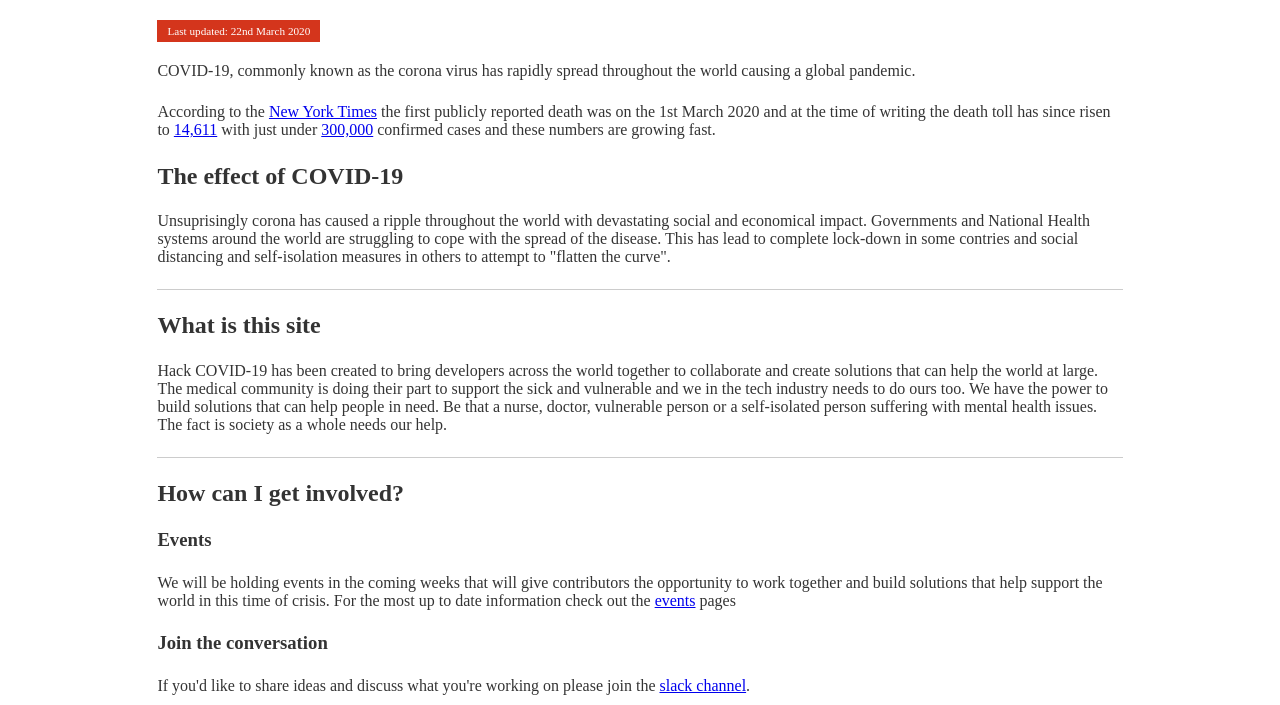
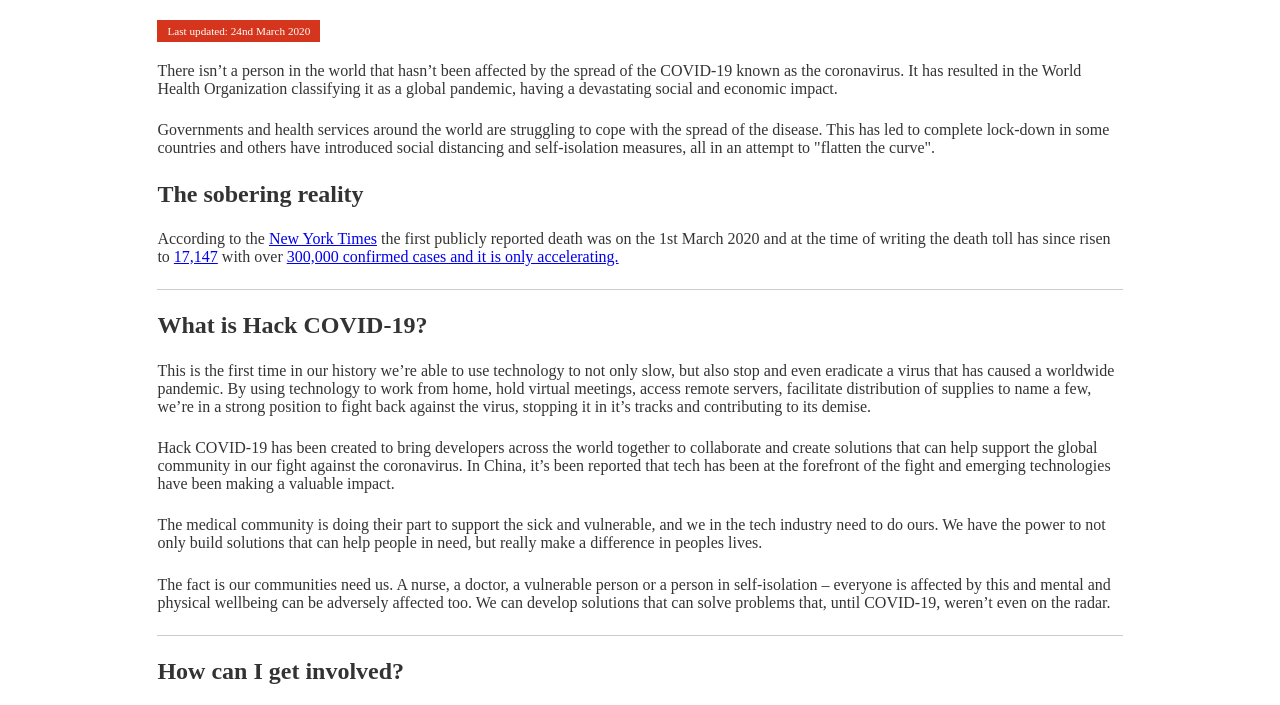
Before and after one commit to HackCOVID-19/hack-covid-site, a Gatsby site: page / in a window 1280 px wide. Shown: the part 227-932 px from the top of the page. Built offline with nearby package versions, Linux system fonts and the light colour scheme; Gatsby itself is replaced by a stand-in of ours; what typography-theme-alton would draw is missing.

Commit message:
Updated home page copy

```diff
--- a/src/pages/index.js
+++ b/src/pages/index.js
@@ -9,58 +9,75 @@ const IndexPage = () => (
   <Layout>
     <SEO title="Home" />
     <h1>Tech and creative professionals: The world needs your help.</h1>
-    <CallOut>Last updated: 22nd March 2020</CallOut>
+    <CallOut>Last updated: 24nd March 2020</CallOut>
 
     <p>
-      COVID-19, commonly known as the corona virus has rapidly spread throughout
-      the world causing a global pandemic.
+      There isn’t a person in the world that hasn’t been affected by the spread
+      of the COVID-19 known as the coronavirus. It has resulted in the World
+      Health Organization classifying it as a global pandemic, having a
+      devastating social and economic impact.
     </p>
     <p>
-      According to the{` `}
+      Governments and health services around the world are struggling to cope
+      with the spread of the disease. This has led to complete lock-down in some
+      countries and others have introduced social distancing and self-isolation
+      measures, all in an attempt to "flatten the curve".
+    </p>
+    <h2>The sobering reality</h2>
+    <p>
+      According to the{" "}
       <a href="https://www.nytimes.com/article/coronavirus-timeline.html">
         New York Times
+      </a>{" "}
+      the first publicly reported death was on the 1st March 2020 and at the
+      time of writing the death toll has since risen to{" "}
+      <a href="https://www.worldometers.info/coronavirus/coronavirus-death-toll/">
+        17,147
+      </a>{" "}
+      with over{" "}
+      <a href="https://www.who.int/emergencies/diseases/novel-coronavirus-2019">
+        300,000 confirmed cases and it is only accelerating.
       </a>
-      {` `} the first publicly reported death was on the 1st March 2020 and at
-      the time of writing the death toll has since risen to{" "}
-      <a href="https://www.worldometers.info/coronavirus/coronavirus-death-toll/">
-        14,611
-      </a>
-      {` `}
-      with just under{" "}
-      <a href="https://www.who.int/emergencies/diseases/novel-coronavirus-2019">
-        300,000
-      </a>
-      {` `}
-      confirmed cases and these numbers are growing fast.
-    </p>
-    <h2>The effect of COVID-19</h2>
-    <p>
-      Unsuprisingly corona has caused a ripple throughout the world with
-      devastating social and economical impact. Governments and National Health
-      systems around the world are struggling to cope with the spread of the
-      disease. This has lead to complete lock-down in some contries and social
-      distancing and self-isolation measures in others to attempt to "flatten
-      the curve".
     </p>
     <hr />
-    <h2>What is this site</h2>
+
+    <h2>What is Hack COVID-19?</h2>
+    <p>
+      This is the first time in our history we’re able to use technology to not
+      only slow, but also stop and even eradicate a virus that has caused a
+      worldwide pandemic. By using technology to work from home, hold virtual
+      meetings, access remote servers, facilitate distribution of supplies to
+      name a few, we’re in a strong position to fight back against the virus,
+      stopping it in it’s tracks and contributing to its demise.
+    </p>
     <p>
       Hack COVID-19 has been created to bring developers across the world
-      together to collaborate and create solutions that can help the world at
-      large. The medical community is doing their part to support the sick and
-      vulnerable and we in the tech industry needs to do ours too. We have the
-      power to build solutions that can help people in need. Be that a nurse,
-      doctor, vulnerable person or a self-isolated person suffering with mental
-      health issues. The fact is society as a whole needs our help.
+      together to collaborate and create solutions that can help support the
+      global community in our fight against the coronavirus. In China, it’s been
+      reported that tech has been at the forefront of the fight and emerging
+      technologies have been making a valuable impact.
+    </p>
+    <p>
+      The medical community is doing their part to support the sick and
+      vulnerable, and we in the tech industry need to do ours. We have the power
+      to not only build solutions that can help people in need, but really make
+      a difference in peoples lives.
+    </p>
+    <p>
+      The fact is our communities need us. A nurse, a doctor, a vulnerable
+      person or a person in self-isolation – everyone is affected by this and
+      mental and physical wellbeing can be adversely affected too. We can
+      develop solutions that can solve problems that, until COVID-19, weren’t
+      even on the radar.
     </p>
     <hr />
     <h2>How can I get involved?</h2>
     <h3>Events</h3>
     <p>
-      We will be holding events in the coming weeks that will give contributors
-      the opportunity to work together and build solutions that help support the
-      world in this time of crisis. For the most up to date information check
-      out the <Link to="/events/">events</Link> pages
+      We are holding online events in the coming weeks that will give
+      contributors the opportunity to work together and build solutions that
+      help support the world in its time of need. For the most up to date
+      information check out the <Link to="/events/">events</Link> pages.
     </p>
     <h3>Join the conversation</h3>
     <p>
@@ -69,7 +86,8 @@ const IndexPage = () => (
       <a href="https://join.slack.com/t/hackcovid-19/shared_invite/zt-ctt76nqr-dX2e2j6~f1o4aIBQq9tJPw">
         slack channel
       </a>
-      .
+      . We will be holding a weekly meeting at 14:00 - 15:00 where contributers
+      can discuss the current situation and things they are working on.
     </p>
     <h2>Want to see what's been built?</h2>
     <p>
```
